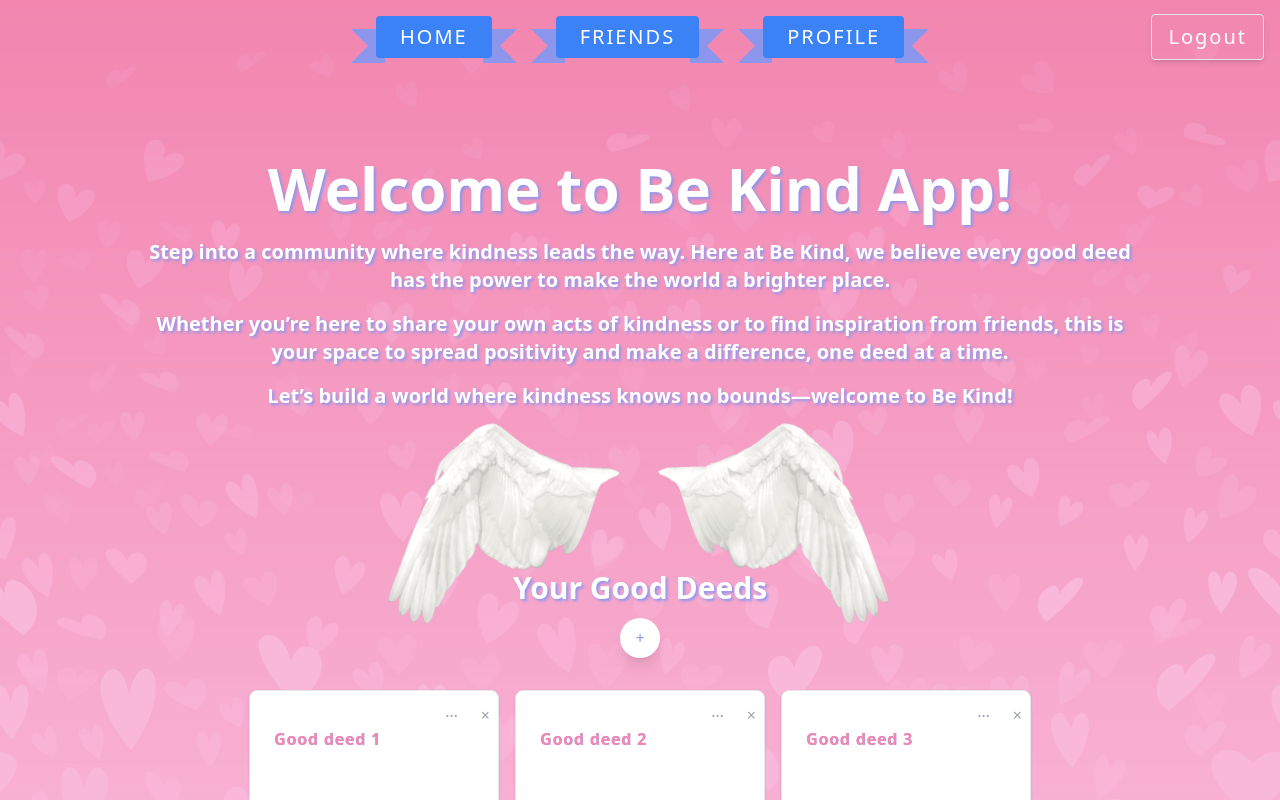
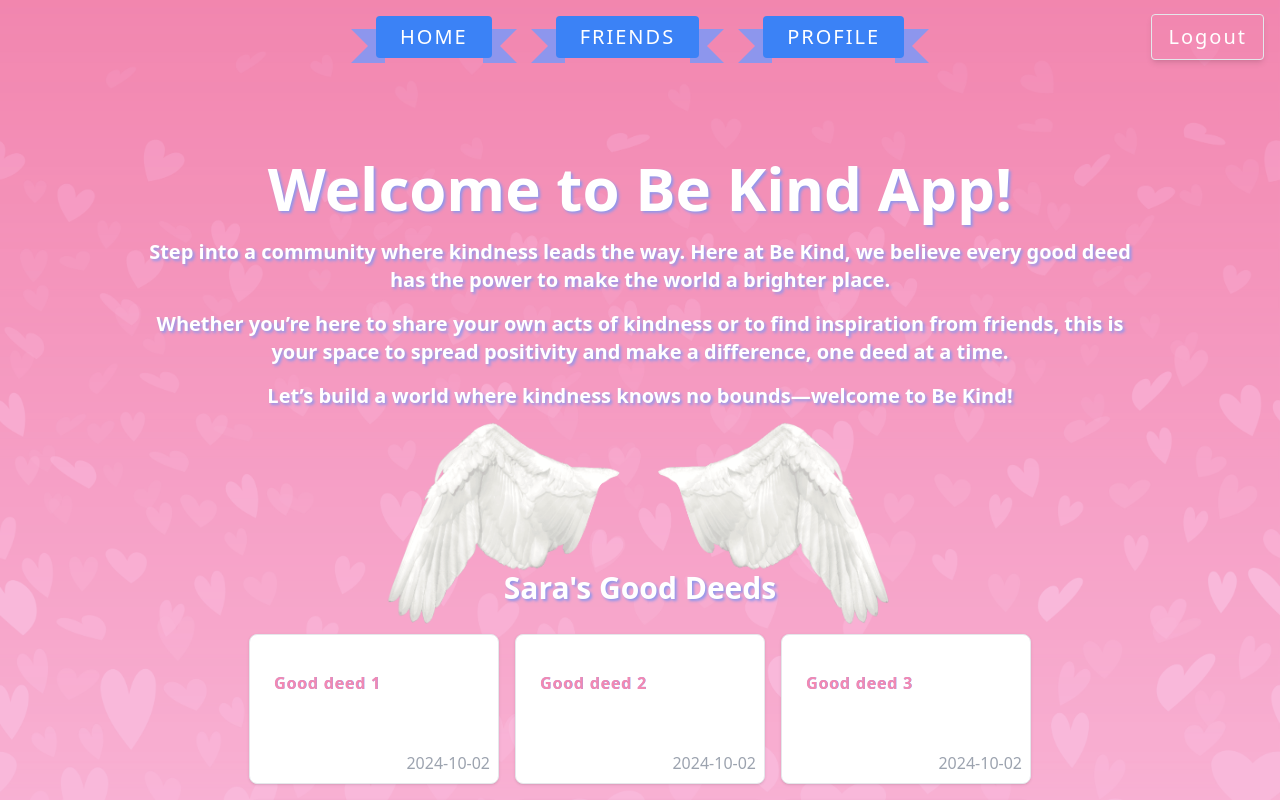
Before and after one commit to aleksandramuraveva/be-kind-app, a Next.js app in the folder frontend/: page / in a window 1280 px wide. Shown: the top 800 px of the page. Built offline with nearby package versions, Linux system fonts and the light colour scheme.

Commit message:
feature: add delete deed logic

```diff
--- a/frontend/src/components/Card/Card.tsx
+++ b/frontend/src/components/Card/Card.tsx
@@ -1,15 +1,19 @@
-const Card = ({ onEdit, content }) => {
+const Card = ({ onEdit, onDelete, content }) => {
   return (
     <div className="relative block min-w-[250px] max-w-[300px] min-h-[150px] p-6 bg-white border border-gray-200 rounded-lg shadow dark:bg-gray-800 dark:border-gray-700">
       <p className="text-shadow2 tracking-wider font-semibold text-my-pink font-normal text-gray-700 dark:text-gray-400 break-words py-3">
         {content}
       </p>
-      <button className="absolute top-3 right-2 text-gray-400 hover:text-gray-600 dark:hover:text-gray-300">
-        &times;
-      </button>
-      <button className="absolute top-2 right-10 text-gray-400 hover:text-gray-600 dark:hover:text-gray-300" onClick={onEdit}>
-        &hellip;
-      </button>
+      {onEdit && (
+        <>
+          <button className="absolute top-3 right-2 text-gray-400 hover:text-gray-600 dark:hover:text-gray-300" onClick={onDelete}>
+            &times;
+          </button>
+          <button className="absolute top-2 right-10 text-gray-400 hover:text-gray-600 dark:hover:text-gray-300" onClick={onEdit}>
+            &hellip;
+          </button>
+        </>
+      )}
       <span className="absolute bottom-2 right-2 text-gray-400 dark:text-gray-300">
         2024-10-02
       </span>
@@ -18,6 +22,7 @@ const Card = ({ onEdit, content }) => {
 };
 
 export default Card;
+
 
 
 
--- a/frontend/src/components/Dashboard/Dashboard.tsx
+++ b/frontend/src/components/Dashboard/Dashboard.tsx
@@ -2,7 +2,7 @@ import React, { useState } from 'react';
 import GoodDeedsList from "../GoodDeedsList/GoodDeedsList";
 import Modal from "../Modal/Modal";
 
-const Dashboard = ({ friendName}) => {
+const Dashboard = ({ friendName = "Sara" }) => {
   const [isModalOpen, setIsModalOpen] = useState(false);
   const [newDeed, setNewDeed] = useState("");
   const [addedDeed, setAddedDeed] = useState(null);
@@ -44,7 +44,7 @@ const Dashboard = ({ friendName}) => {
           +
         </button>
       )}
-      <GoodDeedsList addedDeed={addedDeed} />
+      <GoodDeedsList addedDeed={addedDeed} ownDashboard={displayName === "Your"} />
       <Modal isOpen={isModalOpen} onClose={closeModal}>
         <textarea
           value={newDeed}
--- a/frontend/src/components/GoodDeedsList/GoodDeedsList.tsx
+++ b/frontend/src/components/GoodDeedsList/GoodDeedsList.tsx
@@ -4,7 +4,7 @@ import Card from "../Card/Card";
 import ShowMoreButton from "../ShowMoreButton/ShowMoreButton";
 import Modal from "../Modal/Modal";
 
-const GoodDeedsList = ({ addedDeed }) => {
+const GoodDeedsList = ({ addedDeed, ownDashboard }) => {
   const [visible, setVisible] = useState(6);
   const [isModalOpen, setIsModalOpen] = useState(false);
   const [currentCardIndex, setCurrentCardIndex] = useState(null);
@@ -59,11 +59,16 @@ const GoodDeedsList = ({ addedDeed }) => {
     closeModal();
   };
 
+  const deleteCard = (index) => {
+    const updatedCards = cards.filter((_, i) => i !== index);
+    setCards(updatedCards);
+  };
+
   return (
     <div className="p-4">
       <div className="flex flex-wrap gap-4 justify-center">
         {cards.slice(0, visible).map((content, index) => (
-          <Card key={index} content={content} onEdit={() => openModal(content, index)} />
+          <Card key={index} content={content} onEdit={ownDashboard ? () => openModal(content, index) : null} onDelete={ownDashboard ? () => deleteCard(index) : null} />
         ))}
       </div>
       {visible < cards.length && (
```
